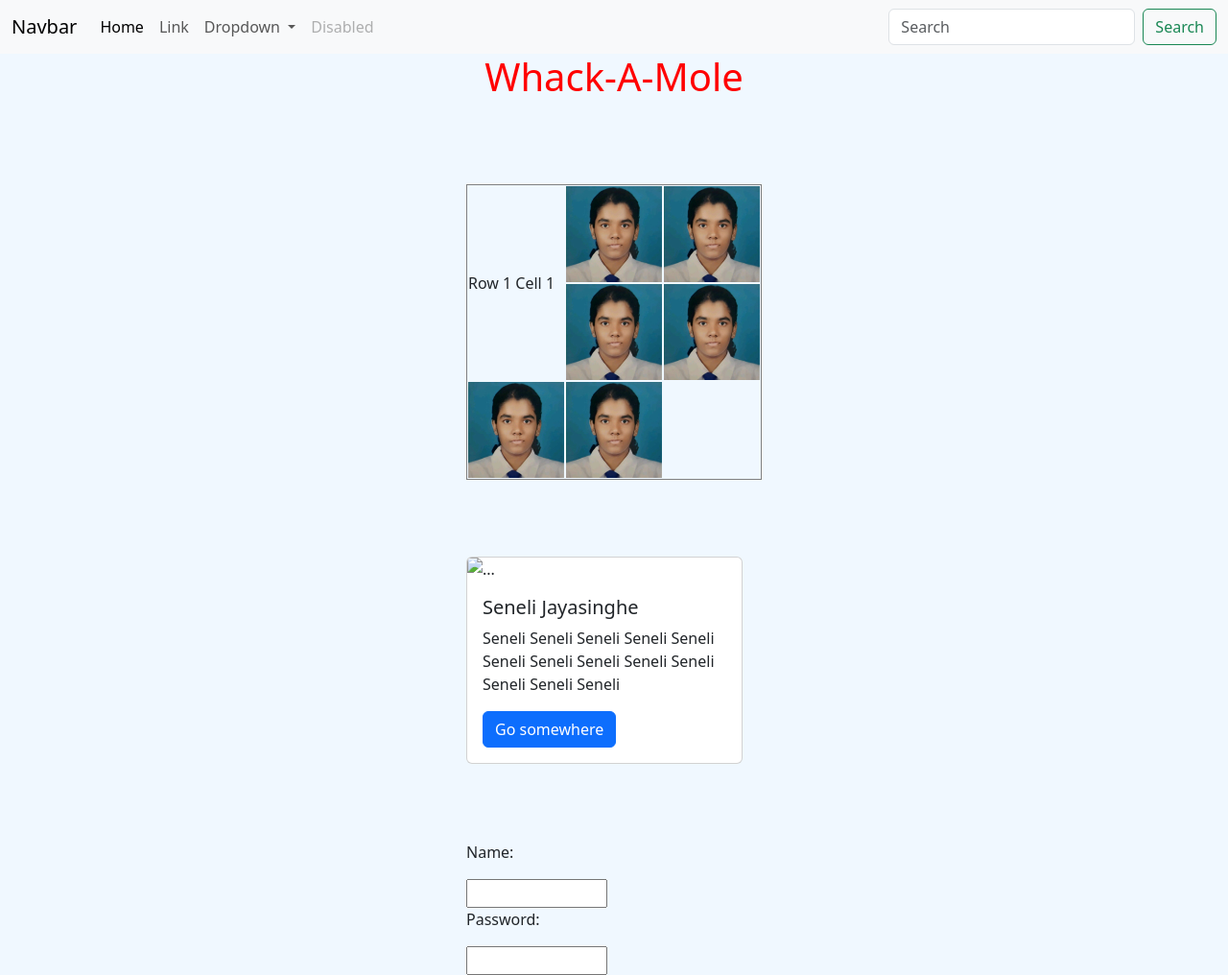
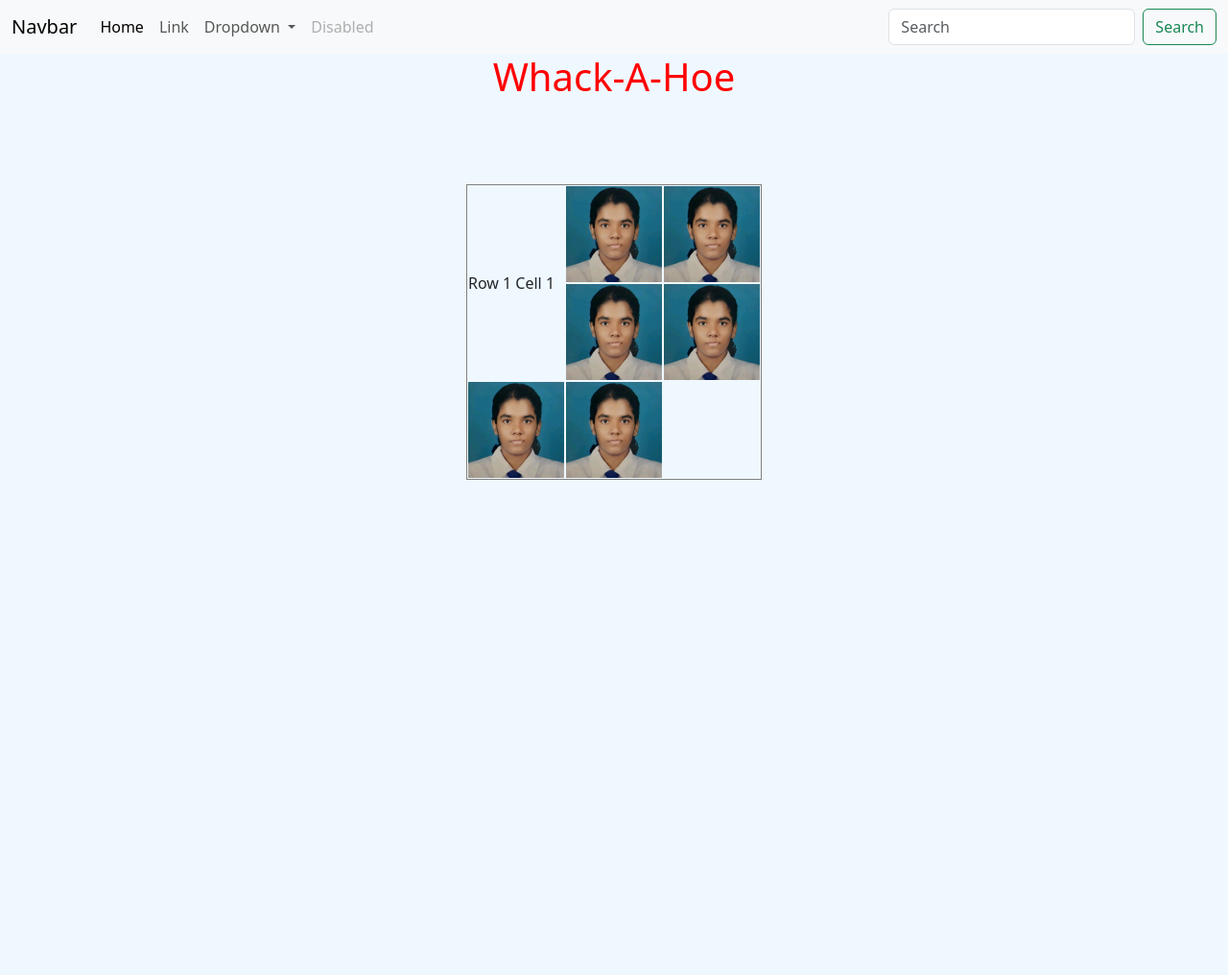
Before and after one commit to NisalaDulanaka/HelloWorld, a plain HTML site: page index.html in a window 1280 px wide. Shown: the whole page at 96% size. After the commit the page ends 800 px from the top, so only its background shows below. Drawn offline with nearby package versions, Linux system fonts and the light colour scheme.

Commit message:
Change layout + add styles

```diff
--- a/index.html
+++ b/index.html
@@ -3,7 +3,7 @@
 <head>
     <meta charset="UTF-8">
     <meta name="viewport" content="width=device-width, initial-scale=1.0">
-    <title>Not my first HTML</title>
+    <title>Whack-A-Hoe</title>
     <link href="https://cdn.jsdelivr.net/npm/bootstrap@5.3.3/dist/css/bootstrap.min.css" rel="stylesheet" integrity="sha384-QWTKZyjpPEjISv5WaRU9OFeRpok6YctnYmDr5pNlyT2bRjXh0JMhjY6hW+ALEwIH" crossorigin="anonymous">
 
     <style>
@@ -70,7 +70,7 @@
 
     <div class="container-fluid main">
       <div class="heading">
-        <h1>Whack-A-Mole</h1>
+        <h1>Whack-A-Hoe</h1>
       </div>
       <div class="section1">
         <table border="1px">
@@ -87,24 +87,9 @@
               <td><img src="seneli.jpeg" width="100px" height="auto"></td>
               <td><img src="seneli.jpeg" width="100px" height="auto"></td>
           </tr>
-      </table>
-
-          <div class="card" style="width: 18rem;">
-              <img src="..." class="card-img-top" alt="...">
-              <div class="card-body">
-                <h5 class="card-title">Seneli Jayasinghe</h5>
-                <p class="card-text">Seneli Seneli Seneli Seneli Seneli Seneli Seneli Seneli Seneli Seneli Seneli Seneli Seneli</p>
-                <a href="#" class="btn btn-primary">Go somewhere</a>
-              </div>
-            </div>
-            <form method="post" action="mailto:youremail@email.com">
-              <p>Name:</p><input type="text" size="10" maxlength="40" name="name">
-              <p>Password:</p><input type="password" size="10" maxlength="10" name="password">
-          </form>
-        </div>
+        </table>
       </div>
     </div>
-
     <script src="https://cdn.jsdelivr.net/npm/bootstrap@5.3.3/dist/js/bootstrap.bundle.min.js" integrity="sha384-YvpcrYf0tY3lHB60NNkmXc5s9fDVZLESaAA55NDzOxhy9GkcIdslK1eN7N6jIeHz" crossorigin="anonymous"></script>
 </body>
 </html>
```
